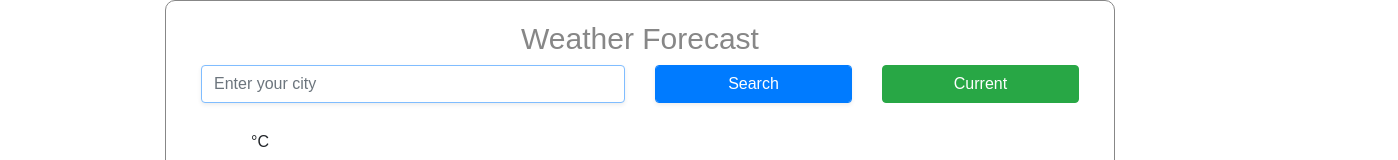
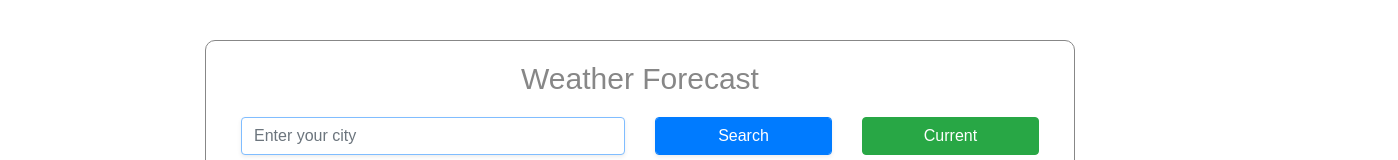
Before and after one commit to kaaterinaa5/weather-project, a plain HTML site: page index.html in a window 1280 px wide. Shown: the top 160 px of the page, 1398 px wide, since content can reach past the window. Drawn offline with nearby package versions, Linux system fonts and the light colour scheme; no server answers.

Commit message:
added style

```diff
--- a/style.css
+++ b/style.css
@@ -1,6 +1,7 @@
 body {
   max-width: 950px;
   margin: auto;
+  padding: 40px;
 }
 
 .body {
@@ -15,6 +16,7 @@ h1 {
   text-align: center;
   font-size: 30px;
   font-weight: 100;
+  margin-bottom: 20px;
 }
 
 li {
```
